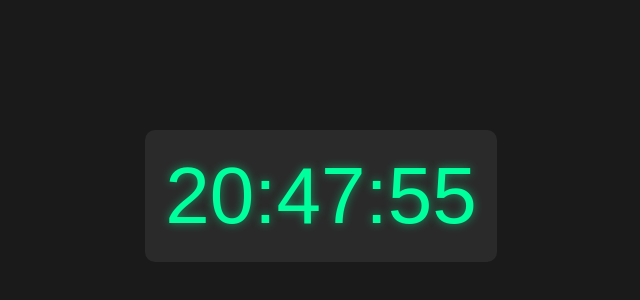
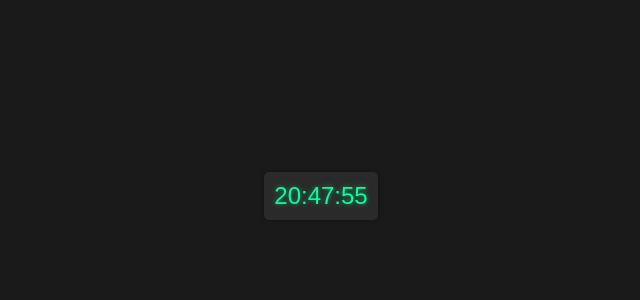
Before and after one commit to kishmazanov/smart-clock, a plain HTML site: page index.html in a window 1280 px wide. Shown: the part 204-504 px from the top of the page, without its empty margins (319-959 px from the left). Drawn offline with Linux system fonts and the light colour scheme.

Commit message:
Update index.html
Уменьшил размер часов

```diff
--- a/index.html
+++ b/index.html
@@ -3,7 +3,7 @@
 <head>
     <meta charset="UTF-8">
     <meta name="viewport" content="width=device-width, initial-scale=1.0">
-    <title>Smart Clock with Alarms</title>
+    <title>Mini Clock</title>
     <style>
         body {
             display: flex;
@@ -16,19 +16,20 @@
         }
 
         .clock {
-            font-size: 5em;
+            font-size: 1.5em; /* Уменьшенный размер шрифта */
             color: #00ff9d;
-            text-shadow: 0 0 10px rgba(0, 255, 157, 0.5);
-            padding: 20px;
-            border-radius: 10px;
+            text-shadow: 0 0 5px rgba(0, 255, 157, 0.5); /* Уменьшенная тень */
+            padding: 10px; /* Уменьшенные отступы */
+            border-radius: 5px; /* Скругление углов */
             background: #2a2a2a;
+            box-shadow: 0 0 5px rgba(0, 0, 0, 0.3); /* Тень для контейнера */
         }
     </style>
 </head>
 <body>
-    <div class="clock" id="time-display"></div>
+    <div class="clock" id="time-display">00:00:00</div>
 
-    <!-- Звуки (используем относительные пути) -->
+    <!-- Звуки -->
     <audio id="alarm-sound" src="alarm.mp3"></audio>
     <audio id="countdown-sound" src="countdown.mp3"></audio>
 
```
